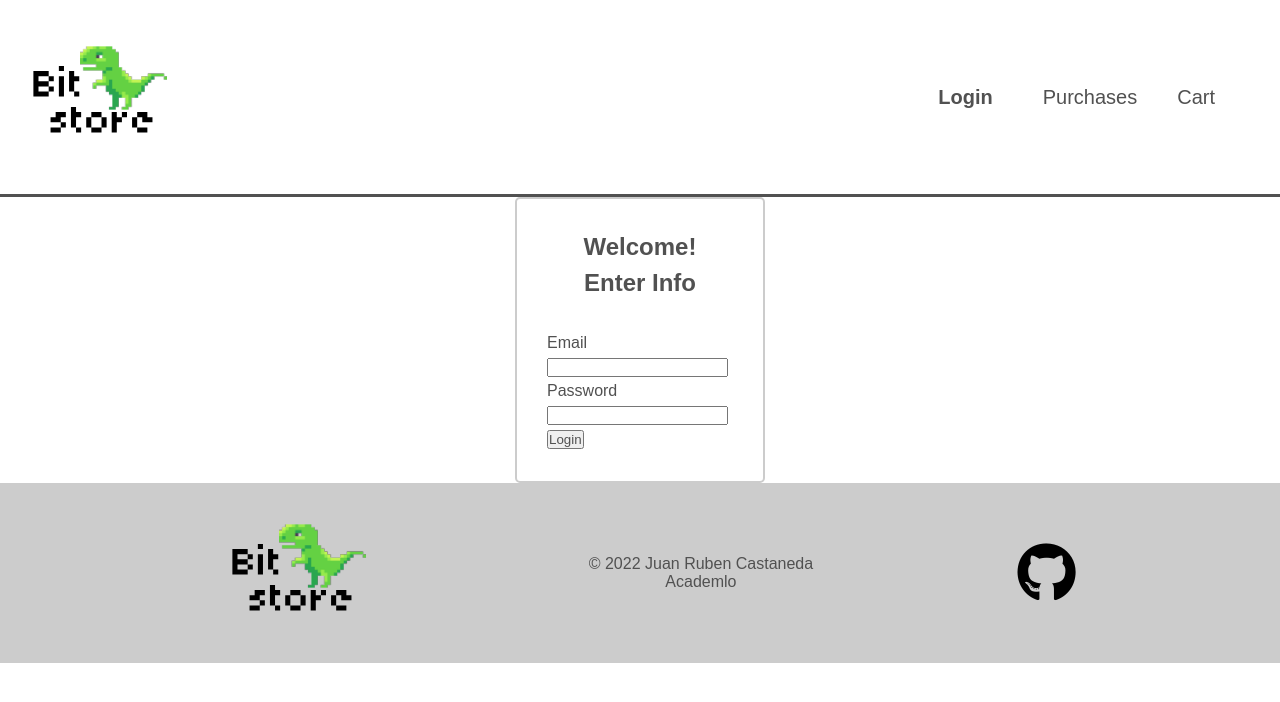
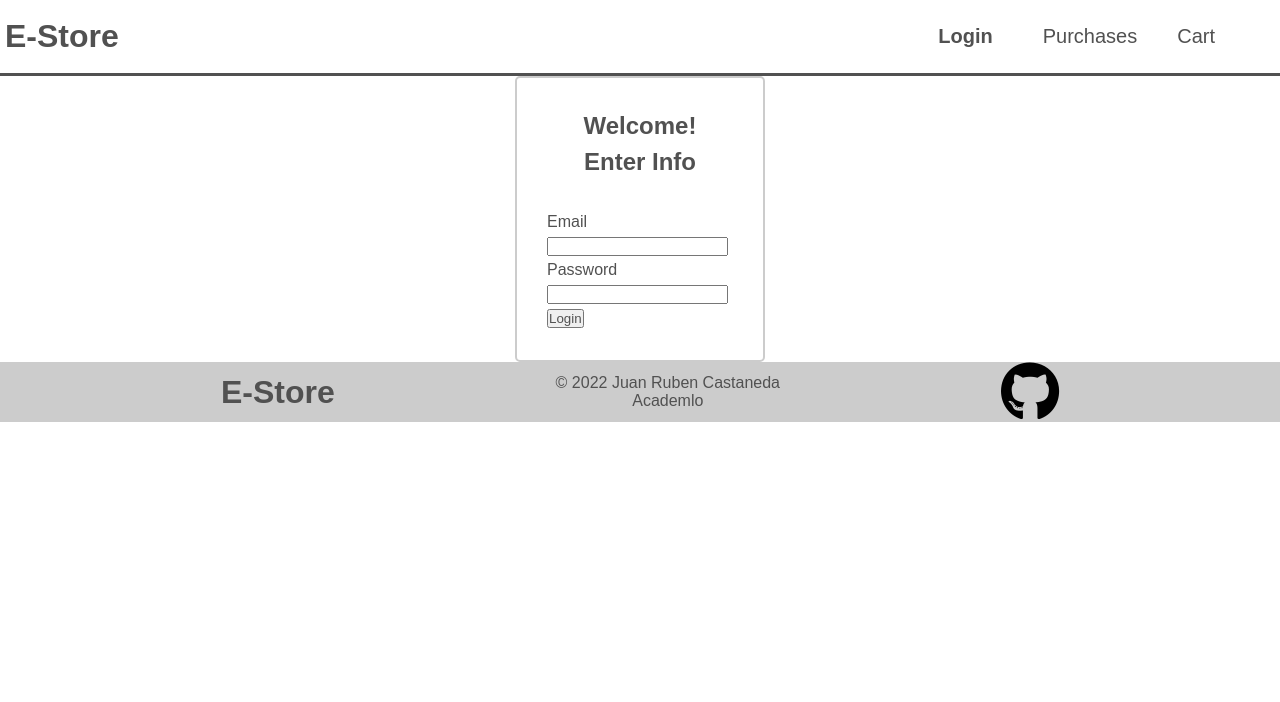
Before and after one commit to Juanrubenc/EStore, a React (Vite) app: page /#/login in a window 1280 px wide. Shown: the top 702 px of the page. Built offline with nearby package versions, Linux system fonts and the light colour scheme; no server answers.

Commit message:
Add files via upload

```diff
--- a/src/components/shared/Footer.jsx
+++ b/src/components/shared/Footer.jsx
@@ -1,6 +1,6 @@
 import React from 'react'
 import "./Styles/footer.css"
-import T from '/Users/juanruben/Documents/react2.1/ecommerce/src/assets/T.svg'
+
 
 
 
@@ -8,7 +8,7 @@ import T from '/Users/juanruben/Documents/react2.1/ecommerce/src/assets/T.svg'
 const footer = () => {
   return (
     <div className='footer'>
-    <img src={T} className="logo-dinosaurio" alt="React logo" />
+      <h1>E-Store</h1>
     <div className='info'>
     <p>© 2022 Juan Ruben Castaneda</p>
     <p className='info'>Academlo</p>
--- a/src/components/shared/Header.jsx
+++ b/src/components/shared/Header.jsx
@@ -1,13 +1,13 @@
 import React from 'react'
 import { NavLink } from 'react-router-dom'
-import T from '/Users/juanruben/Documents/react2.1/ecommerce/src/assets/T.svg'
+
 
 const Headers = () => {
     return (
         <header className='header'>
             <NavLink to='/'>
                 <a href="/" target="_blank">
-                    <img src={T} className="logo-dinosaurio" alt="React logo" />
+                    <h1>E-Store</h1>
                 </a>
             </NavLink>
             <nav className="header__nav">
```
